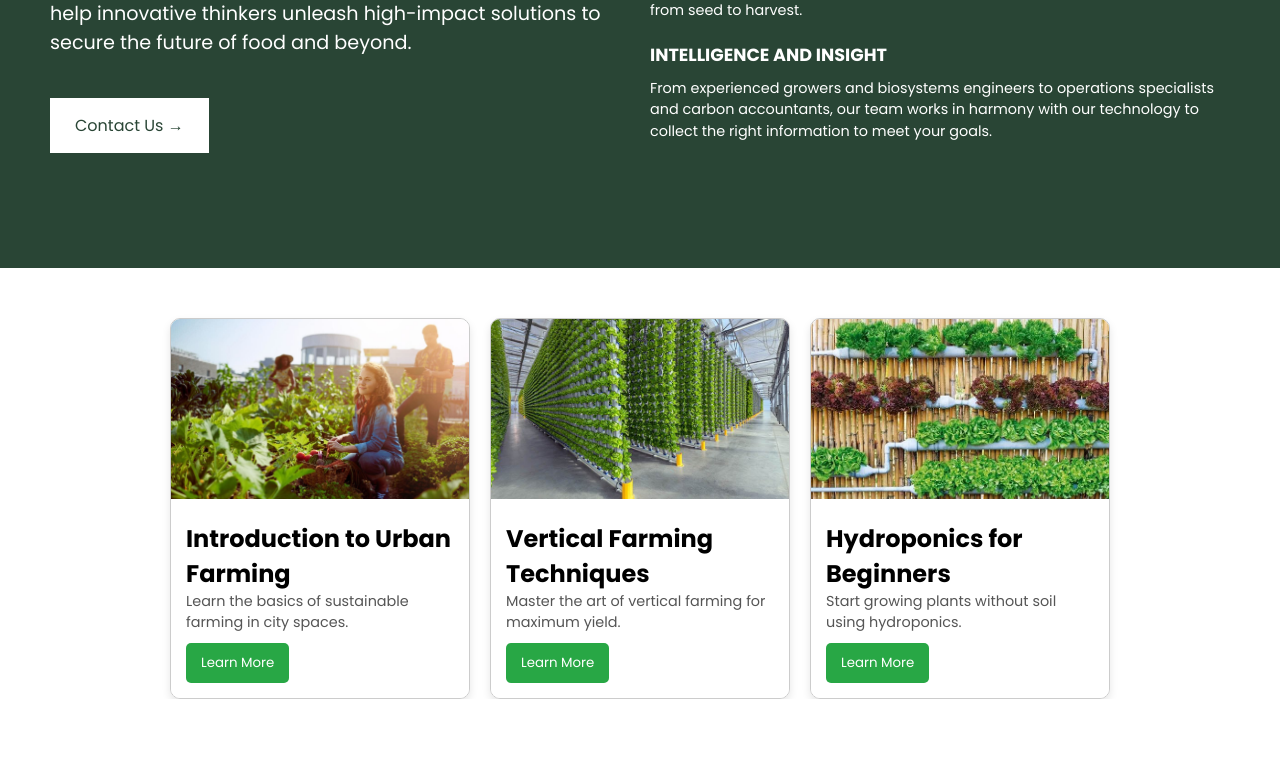
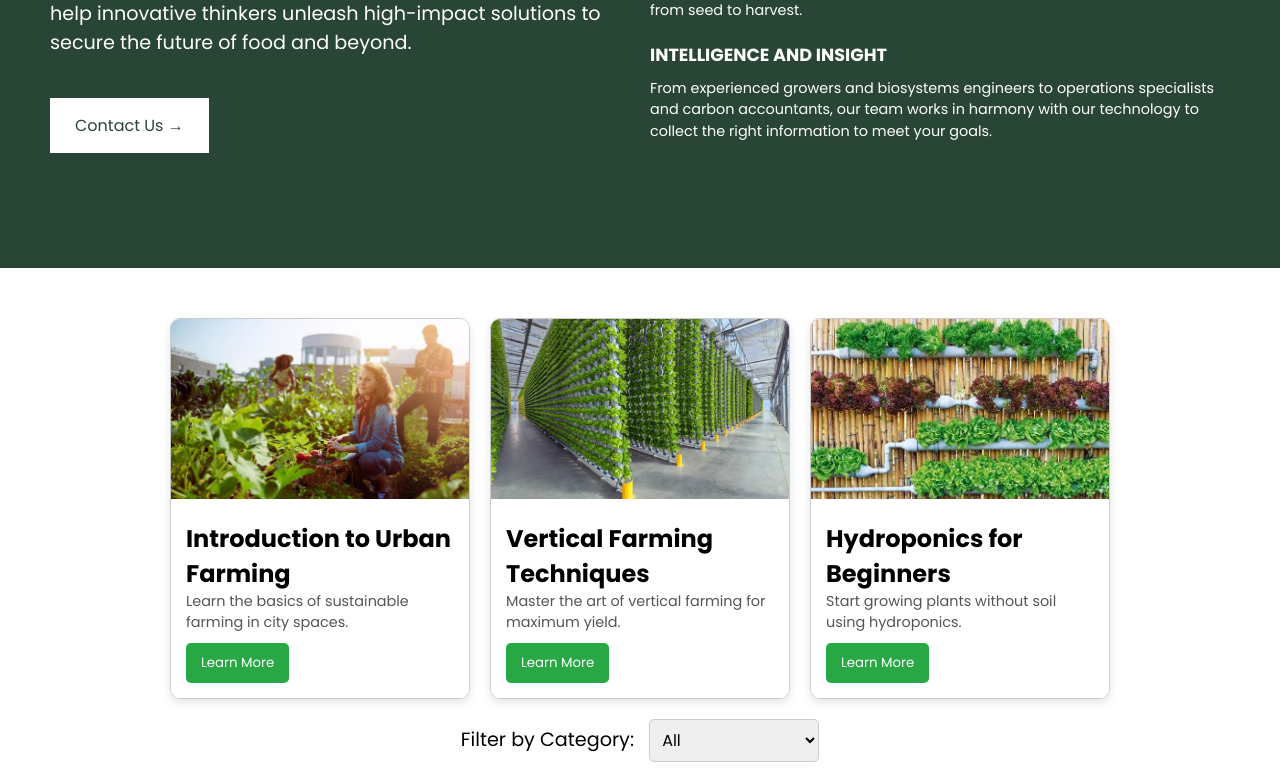
Before and after one commit to prathamm2506/urbanfarming, a React (Vite) app: page / in a window 1280 px wide. Shown: the part 1172-1954 px from the top of the page. Before the commit the page ends 1871 px from the top, so only its background shows below. Built offline with nearby package versions, Linux system fonts and the light colour scheme.

Commit message:
basic filter added

```diff
--- a/src/components/courses/Courses.jsx
+++ b/src/components/courses/Courses.jsx
@@ -1,4 +1,4 @@
-import React from 'react';
+import React, { useState } from 'react';
 import './courses.css';
 import CourseCard from './CourseCard';
 import img1 from '../../assets/img1.jpeg'
@@ -23,6 +23,10 @@ const Courses = () => {
       image: img3,
     },
   ];
+  const [selectedCategory, setSelectedCategory] = useState("All");
+  const filteredCourses = selectedCategory === "All"
+  ? courses
+  : courses.filter(course => course.category === selectedCategory);
 
   return (
     <div className="card-container">
@@ -34,7 +38,21 @@ const Courses = () => {
           image={course.image}
         />
       ))}
+      <div className="filter-container">
+        <label htmlFor="category">Filter by Category: </label>
+        <select
+          id="category"
+          value={selectedCategory}
+          onChange={(e) => setSelectedCategory(e.target.value)}
+        >
+          <option value="All">All</option>
+          <option value="General">General</option>
+          <option value="Vertical Farming">Vertical Farming</option>
+          <option value="Hydroponics">Hydroponics</option>
+        </select>
+      </div>
     </div>
+
   );
 }
 
--- a/src/components/courses/courses.css
+++ b/src/components/courses/courses.css
@@ -57,3 +57,19 @@
   .card-button:hover {
     background-color: #218838;
   }
+  .filter-container {
+    margin-bottom: 20px;
+    text-align: center;
+  }
+
+  .filter-container label {
+    font-size: 1.2em;
+    margin-right: 10px;
+  }
+
+  .filter-container select {
+    padding: 8px;
+    border-radius: 5px;
+    border: 1px solid #ccc;
+    font-size: 1em;
+  }
```
